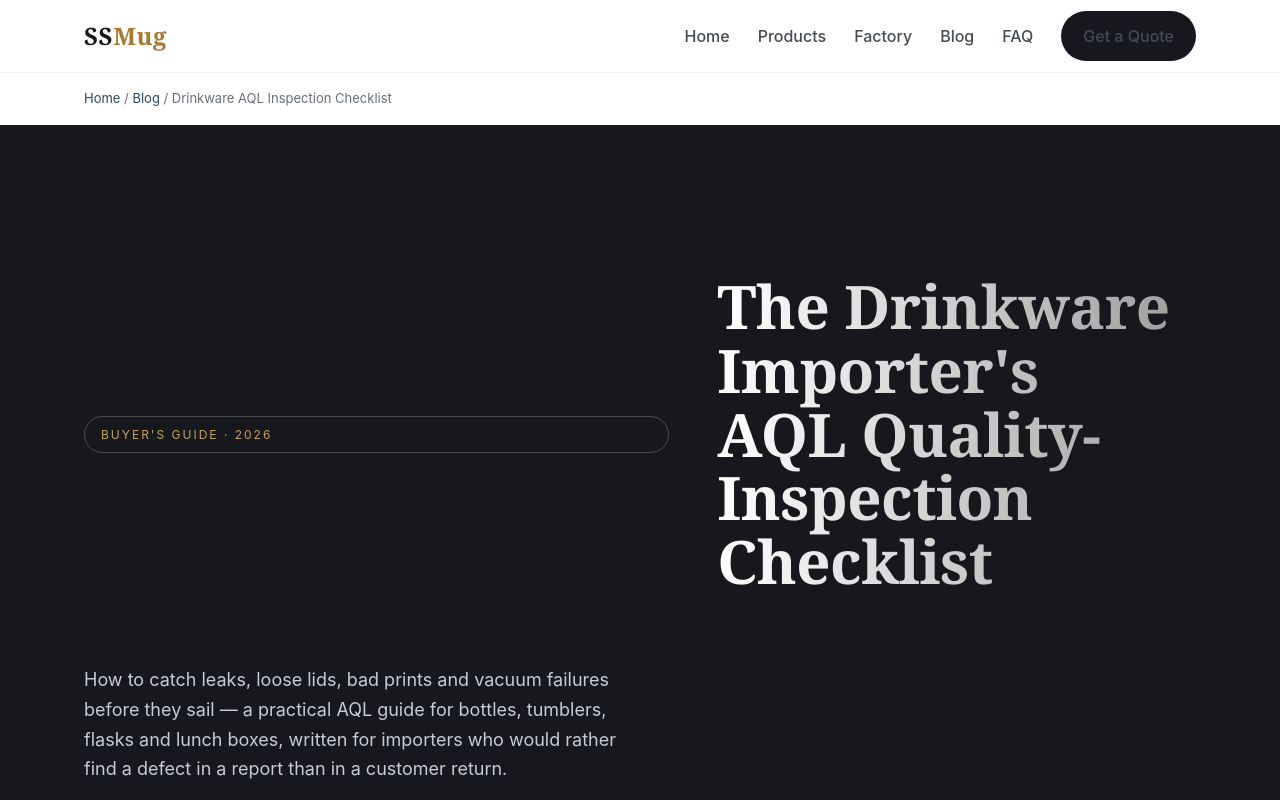
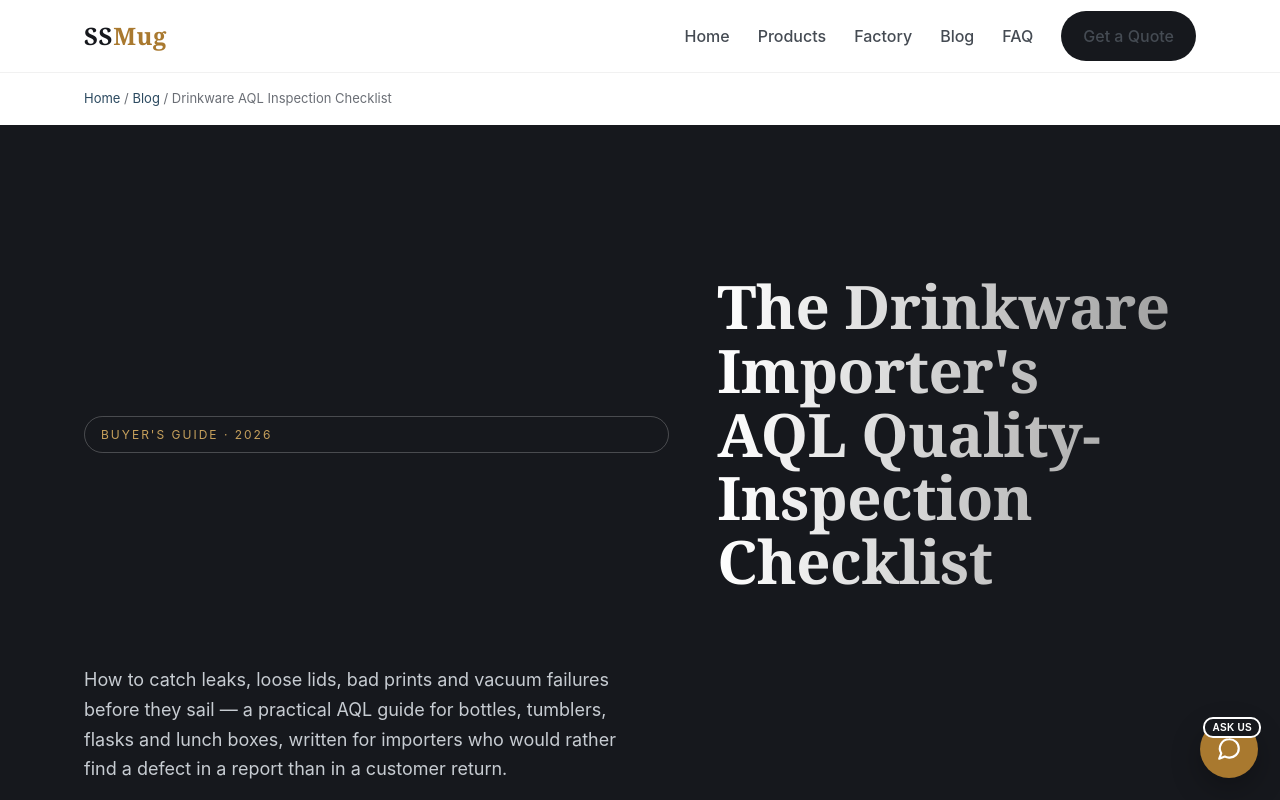
Before and after one commit to chinaselection-01/ssmug-site, a plain HTML site: page blog/drinkware-aql-quality-inspection-checklist.html in a window 1280 px wide. Shown: the top 800 px of the page. Drawn offline with Linux system fonts and the light colour scheme.

Commit message:
Add 24/7 knowledge-base chat assistant widget

```diff
--- a/blog/drinkware-aql-quality-inspection-checklist.html
+++ b/blog/drinkware-aql-quality-inspection-checklist.html
@@ -194,5 +194,6 @@ document.getElementById('y').textContent=new Date().getFullYear();
 var mb=document.querySelector('.menu-btn'),nu=document.querySelector('.nav ul');
 if(mb&&nu){mb.addEventListener('click',function(){nu.classList.toggle('open')});}
 </script>
+<script src="../assets/js/chat-widget.js" defer></script>
 </body>
 </html>
```
